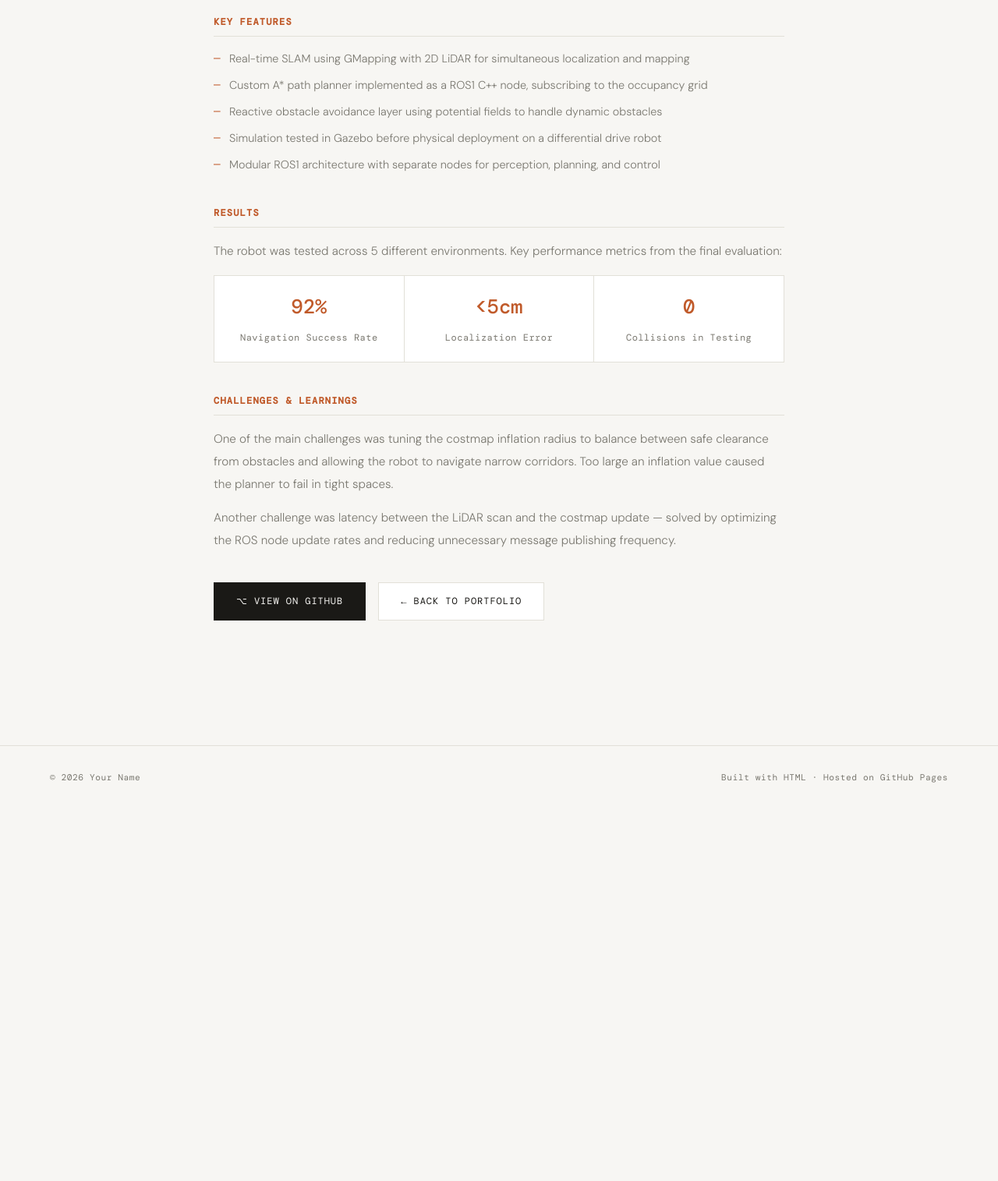
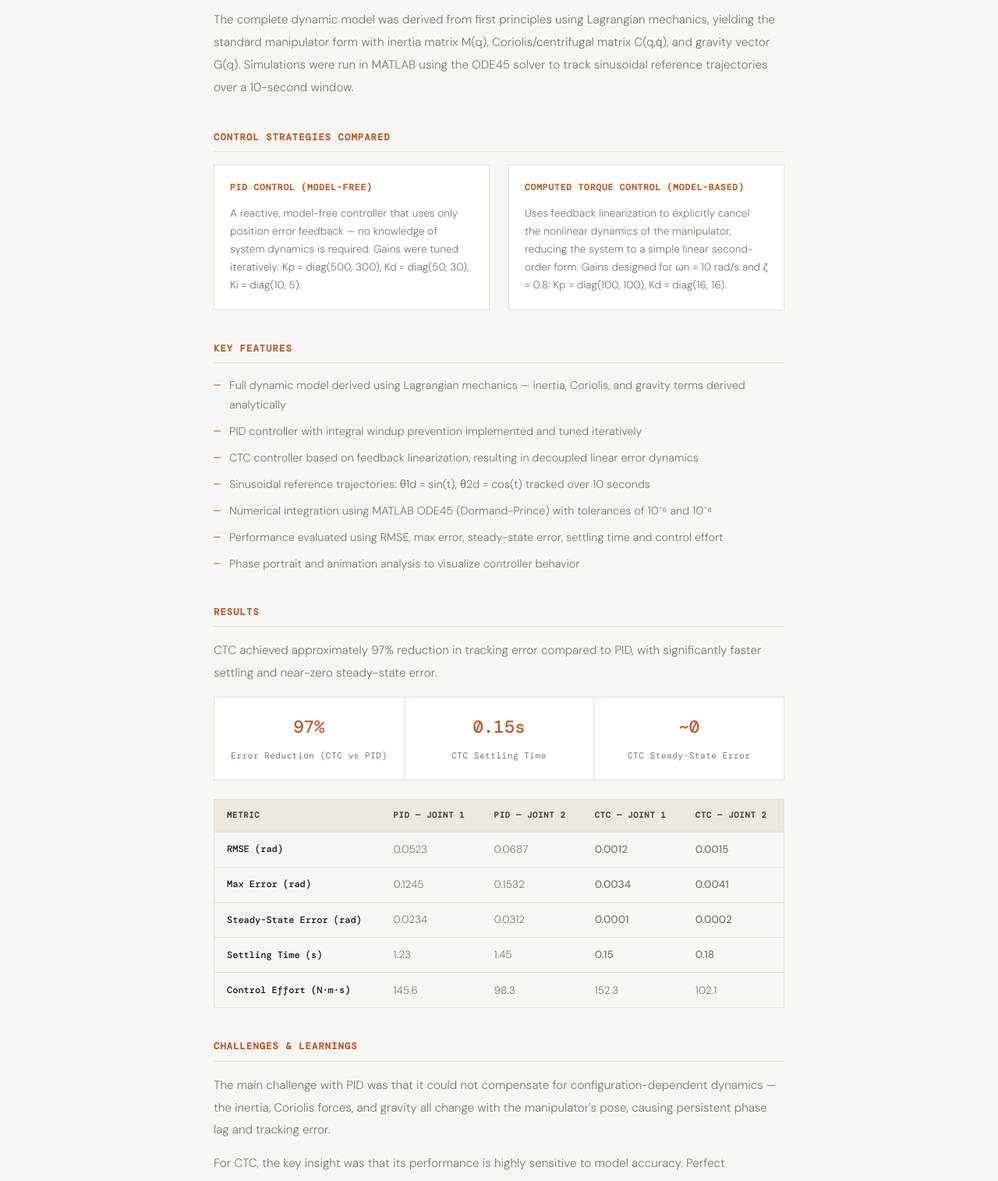
Before and after one commit to AswathyAryappattu/aswathyaryappattu.github.io, a plain HTML site: page trajectory_tracking_analysis.html in a window 1280 px wide. Shown: the part 1285-2800 px from the top of the page at 78% size. Before the commit the page ends 2324 px from the top, so only its background shows below. Drawn offline with nearby package versions, Linux system fonts and the light colour scheme; a web font is replaced by a local one.

Commit message:
Update trajectory_tracking_analysis.html

```diff
--- a/trajectory_tracking_analysis.html
+++ b/trajectory_tracking_analysis.html
@@ -3,7 +3,7 @@
 <head>
   <meta charset="UTF-8" />
   <meta name="viewport" content="width=device-width, initial-scale=1.0"/>
-  <title>Autonomous Navigation Robot — Portfolio</title>
+  <title>Trajectory Tracking Analysis — Portfolio</title>
   <link href="https://fonts.googleapis.com/css2?family=DM+Mono:wght@300;400;500&family=DM+Sans:wght@300;400;500&display=swap" rel="stylesheet"/>
   <style>
     *, *::before, *::after { box-sizing: border-box; margin: 0; padding: 0; }
@@ -30,7 +30,6 @@
       min-height: 100vh;
     }
 
-    /* ── NAV ── */
     nav {
       position: fixed;
       top: 0; left: 0; right: 0;
@@ -66,14 +65,12 @@
 
     .nav-back:hover { color: var(--text); }
 
-    /* ── MAIN LAYOUT ── */
     .page {
       max-width: 860px;
       margin: 0 auto;
       padding: 8rem 4rem 6rem;
     }
 
-    /* ── BREADCRUMB ── */
     .breadcrumb {
       font-family: var(--mono);
       font-size: 0.7rem;
@@ -84,14 +81,9 @@
       animation: fadeUp 0.5s ease forwards;
     }
 
-    .breadcrumb a {
-      color: var(--accent);
-      text-decoration: none;
-    }
-
+    .breadcrumb a { color: var(--accent); text-decoration: none; }
     .breadcrumb a:hover { text-decoration: underline; }
 
-    /* ── HEADER ── */
     .project-header {
       margin-bottom: 3rem;
       opacity: 0;
@@ -108,17 +100,17 @@
     }
 
     .project-header h1 {
-      font-size: clamp(1.8rem, 4vw, 2.8rem);
+      font-size: clamp(1.6rem, 3.5vw, 2.4rem);
       font-weight: 300;
       letter-spacing: -0.02em;
-      line-height: 1.2;
+      line-height: 1.25;
       margin-bottom: 1.25rem;
     }
 
     .project-header .subtitle {
       font-size: 1rem;
       color: var(--muted);
-      max-width: 600px;
+      max-width: 620px;
       line-height: 1.8;
     }
 
@@ -139,7 +131,6 @@
       letter-spacing: 0.04em;
     }
 
-    /* ── META BAR ── */
     .meta-bar {
       display: flex;
       gap: 0;
@@ -173,7 +164,6 @@
       font-weight: 500;
     }
 
-    /* ── IMAGE PLACEHOLDER ── */
     .project-image {
       width: 100%;
       aspect-ratio: 16/9;
@@ -187,28 +177,13 @@
       margin-bottom: 3rem;
       opacity: 0;
       animation: fadeUp 0.5s ease 0.25s forwards;
-      position: relative;
       overflow: hidden;
     }
 
-    .project-image img {
-      width: 100%;
-      height: 100%;
-      object-fit: cover;
-      display: block;
-    }
-
-    .image-placeholder-text {
-      font-family: var(--mono);
-      font-size: 0.75rem;
-      color: var(--muted);
-      letter-spacing: 0.06em;
-      text-align: center;
-    }
-
+    .project-image img { width: 100%; height: 100%; object-fit: cover; display: block; }
+    .image-placeholder-text { font-family: var(--mono); font-size: 0.75rem; color: var(--muted); letter-spacing: 0.06em; text-align: center; }
     .image-placeholder-icon { font-size: 2rem; }
 
-    /* ── CONTENT SECTIONS ── */
     .content-section {
       margin-bottom: 2.5rem;
       opacity: 0;
@@ -233,7 +208,6 @@
       margin-bottom: 0.85rem;
     }
 
-    /* ── FEATURE LIST ── */
     .feature-list {
       list-style: none;
       display: flex;
@@ -257,6 +231,45 @@
       font-family: var(--mono);
     }
 
+    /* ── COMPARISON TABLE ── */
+    .compare-table {
+      width: 100%;
+      border-collapse: collapse;
+      border: 1px solid var(--border);
+      margin-top: 1rem;
+      font-size: 0.85rem;
+    }
+
+    .compare-table th {
+      font-family: var(--mono);
+      font-size: 0.65rem;
+      letter-spacing: 0.08em;
+      text-transform: uppercase;
+      background: var(--tag-bg);
+      color: var(--tag-text);
+      padding: 0.75rem 1rem;
+      text-align: left;
+      border-bottom: 1px solid var(--border);
+    }
+
+    .compare-table td {
+      padding: 0.7rem 1rem;
+      border-bottom: 1px solid var(--border);
+      color: var(--muted);
+    }
+
+    .compare-table tr:last-child td { border-bottom: none; }
+    .compare-table tr:hover td { background: #faf9f7; }
+
+    .compare-table td:first-child {
+      font-family: var(--mono);
+      font-size: 0.75rem;
+      color: var(--text);
+      font-weight: 500;
+    }
+
+    .better { color: var(--accent); font-weight: 500; }
+
     /* ── RESULTS GRID ── */
     .results-grid {
       display: grid;
@@ -275,7 +288,7 @@
 
     .result-value {
       font-family: var(--mono);
-      font-size: 1.6rem;
+      font-size: 1.4rem;
       font-weight: 500;
       color: var(--accent);
       display: block;
@@ -283,13 +296,42 @@
     }
 
     .result-label {
-      font-size: 0.75rem;
+      font-size: 0.7rem;
       color: var(--muted);
       font-family: var(--mono);
       letter-spacing: 0.04em;
     }
 
-    /* ── LINKS ── */
+    /* ── TWO COLUMN ── */
+    .two-col {
+      display: grid;
+      grid-template-columns: 1fr 1fr;
+      gap: 1.5rem;
+      margin-top: 1rem;
+    }
+
+    .method-card {
+      border: 1px solid var(--border);
+      padding: 1.25rem;
+      background: var(--surface);
+    }
+
+    .method-card h3 {
+      font-family: var(--mono);
+      font-size: 0.7rem;
+      color: var(--accent);
+      letter-spacing: 0.08em;
+      text-transform: uppercase;
+      margin-bottom: 0.75rem;
+    }
+
+    .method-card p {
+      font-size: 0.85rem;
+      color: var(--muted);
+      line-height: 1.7;
+      margin-bottom: 0 !important;
+    }
+
     .project-links {
       display: flex;
       gap: 1rem;
@@ -325,7 +367,6 @@
 
     .btn.primary:hover { background: #333; }
 
-    /* ── FOOTER ── */
     footer {
       border-top: 1px solid var(--border);
       padding: 2rem 4rem;
@@ -342,13 +383,11 @@
       letter-spacing: 0.05em;
     }
 
-    /* ── ANIMATIONS ── */
     @keyframes fadeUp {
       from { opacity: 0; transform: translateY(14px); }
       to   { opacity: 1; transform: translateY(0); }
     }
 
-    /* ── RESPONSIVE ── */
     @media (max-width: 768px) {
       nav { padding: 1.25rem 1.5rem; }
       .page { padding: 7rem 1.5rem 4rem; }
@@ -356,47 +395,44 @@
       .meta-item { border-right: none; border-bottom: 1px solid var(--border); }
       .meta-item:last-child { border-bottom: none; }
       .results-grid { grid-template-columns: 1fr; }
+      .two-col { grid-template-columns: 1fr; }
       footer { padding: 1.5rem; flex-direction: column; gap: 0.5rem; }
     }
   </style>
 </head>
 <body>
 
-  <!-- NAV -->
   <nav>
-    <a href="index.html" class="nav-logo">your.name</a>
+    <a href="index.html" class="nav-logo">Aswathy A S</a>
     <a href="index.html" class="nav-back">← Back to Projects</a>
   </nav>
 
   <div class="page">
 
-    <!-- BREADCRUMB -->
-    <p class="breadcrumb"><a href="index.html">Portfolio</a> / Projects / Autonomous Navigation Robot</p>
+    <p class="breadcrumb"><a href="index.html">Portfolio</a> / Projects / Trajectory Tracking Analysis</p>
 
-    <!-- HEADER -->
     <div class="project-header">
-      <p class="project-number">Project 001</p>
-      <h1>Autonomous Navigation Robot</h1>
-      <p class="subtitle">A ROS1-based mobile robot that navigates unknown environments autonomously using SLAM, real-time obstacle avoidance, and a custom path planning node.</p>
+      <p class="project-number">Project 002</p>
+      <h1>Trajectory Tracking Performance Analysis of a 2R Planar Manipulator Under Different Control Strategies</h1>
+      <p class="subtitle">A comparative study of model-free (PID) vs model-based (Computed Torque Control) approaches for trajectory tracking of a 2R planar robotic manipulator, simulated in MATLAB.</p>
       <div class="tag-row">
-        <span class="tag">ROS1</span>
-        <span class="tag">C++</span>
-        <span class="tag">SLAM</span>
-        <span class="tag">LiDAR</span>
-        <span class="tag">Python</span>
-        <span class="tag">Gazebo</span>
+        <span class="tag">MATLAB</span>
+        <span class="tag">PID Control</span>
+        <span class="tag">Computed Torque Control</span>
+        <span class="tag">Lagrangian Dynamics</span>
+        <span class="tag">ODE45</span>
+        <span class="tag">Feedback Linearization</span>
       </div>
     </div>
 
-    <!-- META BAR -->
     <div class="meta-bar">
       <div class="meta-item">
         <span>Status</span>
         <strong>Completed</strong>
       </div>
       <div class="meta-item">
-        <span>Duration</span>
-        <strong>3 months</strong>
+        <span>Institution</span>
+        <strong>CET Trivandrum</strong>
       </div>
       <div class="meta-item">
         <span>Role</span>
@@ -404,83 +440,137 @@
       </div>
       <div class="meta-item">
         <span>Year</span>
-        <strong>2024</strong>
+        <strong>November 2025</strong>
       </div>
     </div>
 
-    <!-- IMAGE -->
-    <div class="project-image">
-      <!-- Replace the placeholder below with an actual image tag once you have one: -->
-      <!-- <img src="images/autonomous-nav.jpg" alt="Autonomous Navigation Robot" /> -->
-      <div class="image-placeholder-icon">🤖</div>
-      <p class="image-placeholder-text">Add your project image here<br/>Replace this block with: &lt;img src="images/your-image.jpg" /&gt;</p>
-    </div>
+<div class="project-image">
+      <img src="images/pid_tracking.png" alt="PID Tracking" />
+      <img src="images/ctc_tracking.png" alt="CTC Tracking" />
+</div>
 
     <!-- OVERVIEW -->
     <div class="content-section">
       <h2>Overview</h2>
-      <p>
-        This project involved building a fully autonomous mobile robot capable of navigating unknown environments without any prior map knowledge. The robot uses a 2D LiDAR sensor to perceive its surroundings and constructs a map in real time using the GMapping SLAM algorithm.
-      </p>
-      <p>
-        All computation runs on a ROS1 Noetic stack. A custom C++ node handles the path planning logic using A* search on the occupancy grid published by the SLAM module, while a separate Python node manages obstacle avoidance with reactive control.
-      </p>
+      <p>This project investigates the trajectory tracking performance of a 2R (two-revolute joint) planar manipulator under two fundamentally different control philosophies: Proportional-Integral-Derivative (PID) control and Computed Torque Control (CTC).</p>
+      <p>The complete dynamic model was derived from first principles using Lagrangian mechanics, yielding the standard manipulator form with inertia matrix M(q), Coriolis/centrifugal matrix C(q,q̇), and gravity vector G(q). Simulations were run in MATLAB using the ODE45 solver to track sinusoidal reference trajectories over a 10-second window.</p>
+    </div>
+
+    <!-- CONTROL STRATEGIES -->
+    <div class="content-section">
+      <h2>Control Strategies Compared</h2>
+      <div class="two-col">
+        <div class="method-card">
+          <h3>PID Control (Model-Free)</h3>
+          <p>A reactive, model-free controller that uses only position error feedback — no knowledge of system dynamics is required. Gains were tuned iteratively: Kp = diag(500, 300), Kd = diag(50, 30), Ki = diag(10, 5).</p>
+        </div>
+        <div class="method-card">
+          <h3>Computed Torque Control (Model-Based)</h3>
+          <p>Uses feedback linearization to explicitly cancel the nonlinear dynamics of the manipulator, reducing the system to a simple linear second-order form. Gains designed for ωn = 10 rad/s and ζ = 0.8: Kp = diag(100, 100), Kd = diag(16, 16).</p>
+        </div>
+      </div>
     </div>
 
     <!-- KEY FEATURES -->
     <div class="content-section">
       <h2>Key Features</h2>
       <ul class="feature-list">
-        <li>Real-time SLAM using GMapping with 2D LiDAR for simultaneous localization and mapping</li>
-        <li>Custom A* path planner implemented as a ROS1 C++ node, subscribing to the occupancy grid</li>
-        <li>Reactive obstacle avoidance layer using potential fields to handle dynamic obstacles</li>
-        <li>Simulation tested in Gazebo before physical deployment on a differential drive robot</li>
-        <li>Modular ROS1 architecture with separate nodes for perception, planning, and control</li>
+        <li>Full dynamic model derived using Lagrangian mechanics — inertia, Coriolis, and gravity terms derived analytically</li>
+        <li>PID controller with integral windup prevention implemented and tuned iteratively</li>
+        <li>CTC controller based on feedback linearization, resulting in decoupled linear error dynamics</li>
+        <li>Sinusoidal reference trajectories: θ1d = sin(t), θ2d = cos(t) tracked over 10 seconds</li>
+        <li>Numerical integration using MATLAB ODE45 (Dormand-Prince) with tolerances of 10⁻⁶ and 10⁻⁸</li>
+        <li>Performance evaluated using RMSE, max error, steady-state error, settling time and control effort</li>
+        <li>Phase portrait and animation analysis to visualize controller behavior</li>
       </ul>
     </div>
 
     <!-- RESULTS -->
     <div class="content-section">
       <h2>Results</h2>
-      <p>The robot was tested across 5 different environments. Key performance metrics from the final evaluation:</p>
+      <p>CTC achieved approximately 97% reduction in tracking error compared to PID, with significantly faster settling and near-zero steady-state error.</p>
       <div class="results-grid">
         <div class="result-card">
-          <span class="result-value">92%</span>
-          <span class="result-label">Navigation Success Rate</span>
+          <span class="result-value">97%</span>
+          <span class="result-label">Error Reduction (CTC vs PID)</span>
         </div>
         <div class="result-card">
-          <span class="result-value">&lt;5cm</span>
-          <span class="result-label">Localization Error</span>
+          <span class="result-value">0.15s</span>
+          <span class="result-label">CTC Settling Time</span>
         </div>
         <div class="result-card">
-          <span class="result-value">0</span>
-          <span class="result-label">Collisions in Testing</span>
+          <span class="result-value">~0</span>
+          <span class="result-label">CTC Steady-State Error</span>
         </div>
       </div>
+
+      <table class="compare-table" style="margin-top: 1.5rem;">
+        <thead>
+          <tr>
+            <th>Metric</th>
+            <th>PID — Joint 1</th>
+            <th>PID — Joint 2</th>
+            <th>CTC — Joint 1</th>
+            <th>CTC — Joint 2</th>
+          </tr>
+        </thead>
+        <tbody>
+          <tr>
+            <td>RMSE (rad)</td>
+            <td>0.0523</td>
+            <td>0.0687</td>
+            <td class="better">0.0012</td>
+            <td class="better">0.0015</td>
+          </tr>
+          <tr>
+            <td>Max Error (rad)</td>
+            <td>0.1245</td>
+            <td>0.1532</td>
+            <td class="better">0.0034</td>
+            <td class="better">0.0041</td>
+          </tr>
+          <tr>
+            <td>Steady-State Error (rad)</td>
+            <td>0.0234</td>
+            <td>0.0312</td>
+            <td class="better">0.0001</td>
+            <td class="better">0.0002</td>
+          </tr>
+          <tr>
+            <td>Settling Time (s)</td>
+            <td>1.23</td>
+            <td>1.45</td>
+            <td class="better">0.15</td>
+            <td class="better">0.18</td>
+          </tr>
+          <tr>
+            <td>Control Effort (N·m·s)</td>
+            <td>145.6</td>
+            <td>98.3</td>
+            <td>152.3</td>
+            <td>102.1</td>
+          </tr>
+        </tbody>
+      </table>
     </div>
 
     <!-- CHALLENGES -->
     <div class="content-section">
       <h2>Challenges & Learnings</h2>
-      <p>
-        One of the main challenges was tuning the costmap inflation radius to balance between safe clearance from obstacles and allowing the robot to navigate narrow corridors. Too large an inflation value caused the planner to fail in tight spaces.
-      </p>
-      <p>
-        Another challenge was latency between the LiDAR scan and the costmap update — solved by optimizing the ROS node update rates and reducing unnecessary message publishing frequency.
-      </p>
+      <p>The main challenge with PID was that it could not compensate for configuration-dependent dynamics — the inertia, Coriolis forces, and gravity all change with the manipulator's pose, causing persistent phase lag and tracking error.</p>
+      <p>For CTC, the key insight was that its performance is highly sensitive to model accuracy. Perfect cancellation of nonlinearities is only achievable when the model exactly matches the real system. In practice, model uncertainties would degrade CTC performance, suggesting the need for robust or adaptive variants for real-world deployment.</p>
+      <p>PID, while less accurate, proved more robust to such uncertainties — making the trade-off between performance and robustness a central finding of this study.</p>
     </div>
 
-    <!-- LINKS -->
     <div class="project-links">
-      <a href="https://github.com/yourusername/autonomous-nav" class="btn primary" target="_blank">⌥ View on GitHub</a>
+      <a href="https://github.com/AswathyAryappattu/trajectory-tracking-matlab" class="btn primary" target="_blank">⌥ View on GitHub</a>
       <a href="index.html" class="btn">← Back to Portfolio</a>
     </div>
 
   </div>
 
-  <!-- FOOTER -->
   <footer>
-    <span>© 2026 Your Name</span>
+    <span>© 2026 Aswathy A S</span>
     <span>Built with HTML · Hosted on GitHub Pages</span>
   </footer>
 
```
